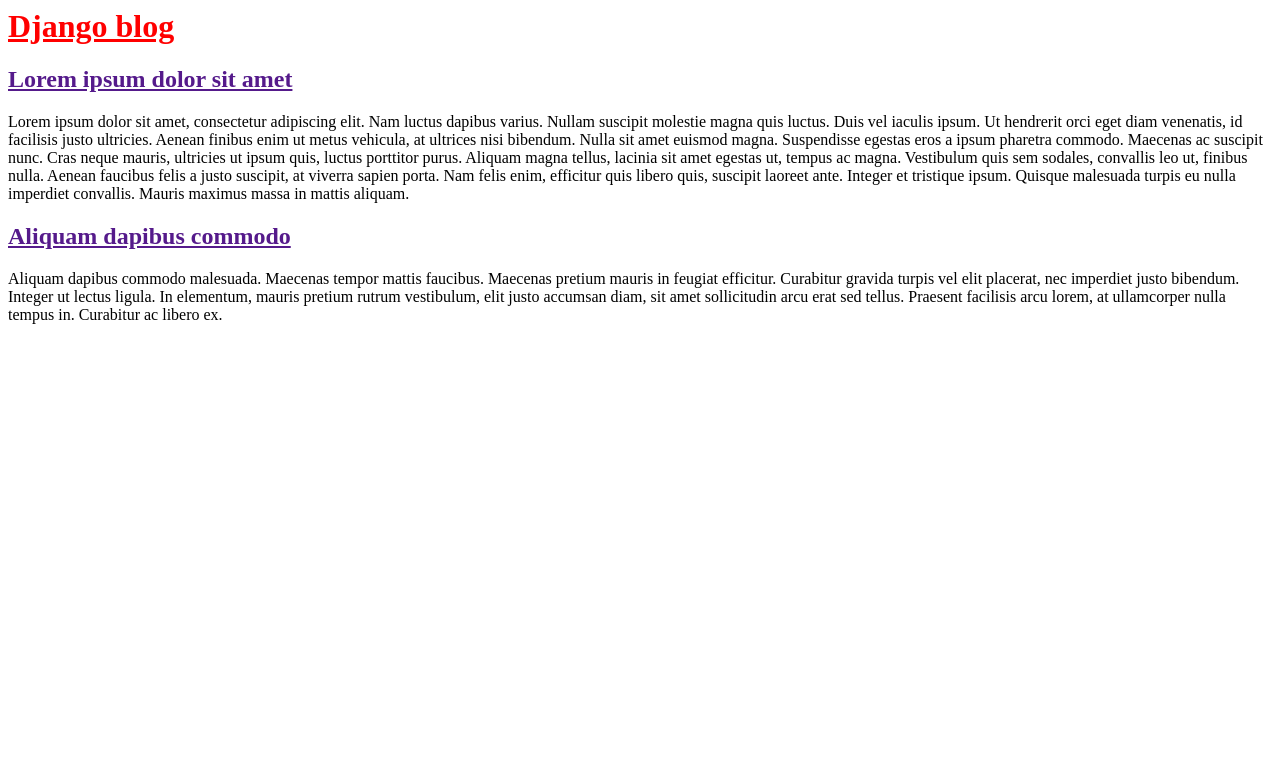
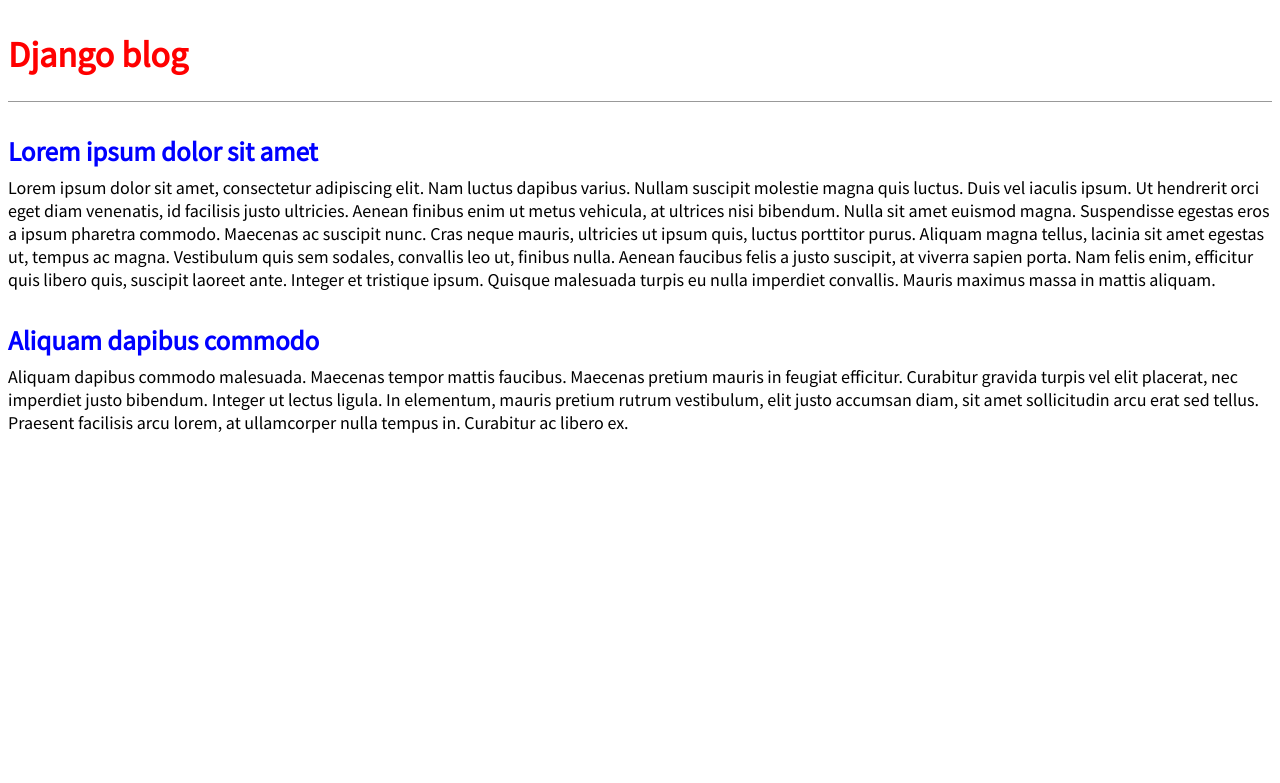
Before and after one commit to cigotete/study-python-django-basics, a Django app: page /blog in a window 1280 px wide. Shown: the top 783 px of the page. Run offline with Django 5.2, Linux system fonts and the light colour scheme; data comes from the database, SQL or seed files in the repository.

Commit message:
Adding some styles at css static file.

```diff
--- a/helloworld/static/css/base.css
+++ b/helloworld/static/css/base.css
@@ -1,3 +1,47 @@
+body {
+  font-family: 'Source Sans Pro', sans-serif;
+  font-size: 18px;
+}
+
+header {
+  border-bottom: 1px solid #999;
+  margin-bottom: 2rem;
+  display: flex;
+}
+
 header h1 a {
   color: red;
+  text-decoration: none;
 }
+
+.nav-left {
+  margin-right: auto;
+}
+
+.nav-right {
+  display: flex;
+  padding-top: 2rem;
+}
+
+.post-entry {
+  margin-bottom: 2rem;
+}
+
+.post-entry h2 {
+  margin: 0.5rem 0;
+}
+
+.post-entry h2 a,
+.post-entry h2 a:visited {
+  color: blue;
+  text-decoration: none;
+}
+
+.post-entry p {
+  margin: 0;
+  font-weight: 400;
+}
+
+.post-entry h2 a:hover {
+  color: red;
+}
--- a/helloworld/templates/base.html
+++ b/helloworld/templates/base.html
@@ -2,6 +2,7 @@
 <html>
   <head>
     <title>Django blog</title>
+    <link href="https://fonts.googleapis.com/css?family=Source+Sans+Pro:400" rel="stylesheet">
     <link rel="stylesheet" href="{% static 'css/base.css' %}">
   </head>
   <body>
```
